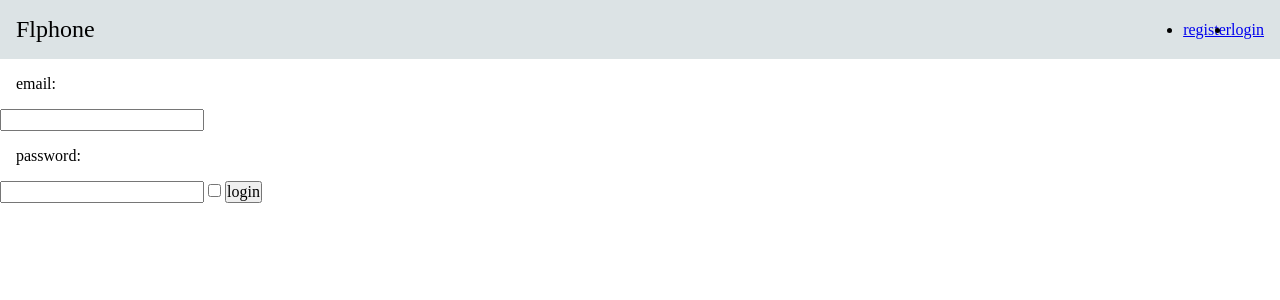
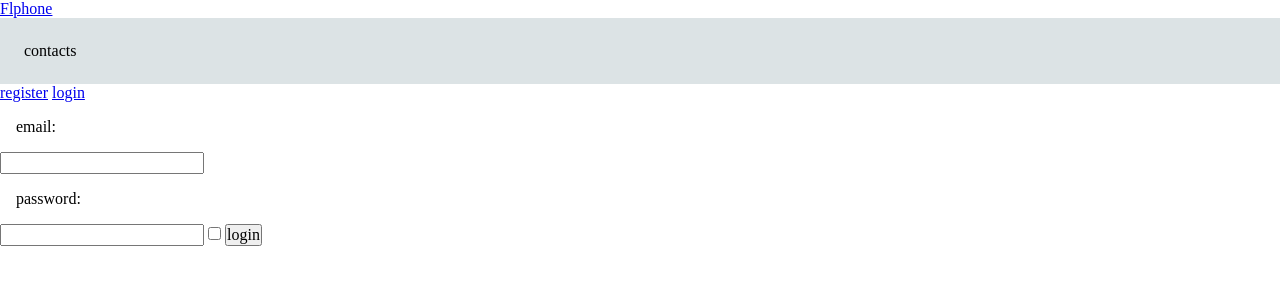
Before and after one commit to useralexey2000/flask-phonebook, a Flask app: a page that uses app/templates/base.html in a window 1280 px wide. Shown: the top 300 px of the page. Run offline with Flask 2, Linux system fonts and the light colour scheme; some libraries are stand-ins or nearby versions.

Commit message:
Adding admin link and modifying auth-block base.html

```diff
--- a/app/templates/base.html
+++ b/app/templates/base.html
@@ -1,20 +1,29 @@
 <!doctype html>
 <title {%block title %}{% endblock %}-flphone></title>
+<link rel="stylesheet" href="https://use.fontawesome.com/releases/v5.13.0/css/all.css"
+      integrity="sha384-Bfad6CLCknfcloXFOyFnlgtENryhrpZCe29RTifKEixXQZ38WheV+i/6YWSzkz3V" crossorigin="anonymous"/>
 <link rel="stylesheet" href="{{ url_for('static', filename='main.css') }}">
 <script type="text/javascript" src="{{ url_for('static', filename='main.js') }}"></script>
-<nav class="main-nav">
-    <h1>Flphone</h1>
-    <ul class="nav__list">
+<header class="main-header">
+    <h1 class="main-heading"><a href="{{ url_for('pbook.index') }}">Flphone</a></h1>
+    <nav class="main-nav">
+        <ul class="nav__list">
+            {% if current_user.role == 'admin' %}
+            <li class="nav__item"><a href="{{ url_for('admin.users') }}">admin</a></li>
+            {% endif %}
+            <li class="nav__item"><a href="{{ url_for('pbook.index') }}">contacts</a></li>
+        </ul>
+    </nav>
+    <div class="auth-block">
         {% if current_user.is_authenticated %}
-        <li>{{ current_user.email }}</li>
-         <li><a href="{{ url_for('auth.logout') }}">loogout</a></li>
-         {% else %}
-         <li><a href="{{ url_for('auth.register') }}">register</a></li>
-         <li><a href="{{ url_for('auth.login') }}">login</a></li>
-        {% endif %}
-
-    </ul>
-</nav>
+            <a class="username" href="#">{{ current_user.email }}</a>
+             <a href="{{ url_for('auth.logout') }}">loogout</a>
+             {% else %}
+             <a href="{{ url_for('auth.register') }}">register</a>
+             <a href="{{ url_for('auth.login') }}">login</a>
+            {% endif %}
+    </div>
+</header>
 <section class="content">
     {% for message in get_flashed_messages() %}
     <div class="flash">{{ message }}</div>
```
